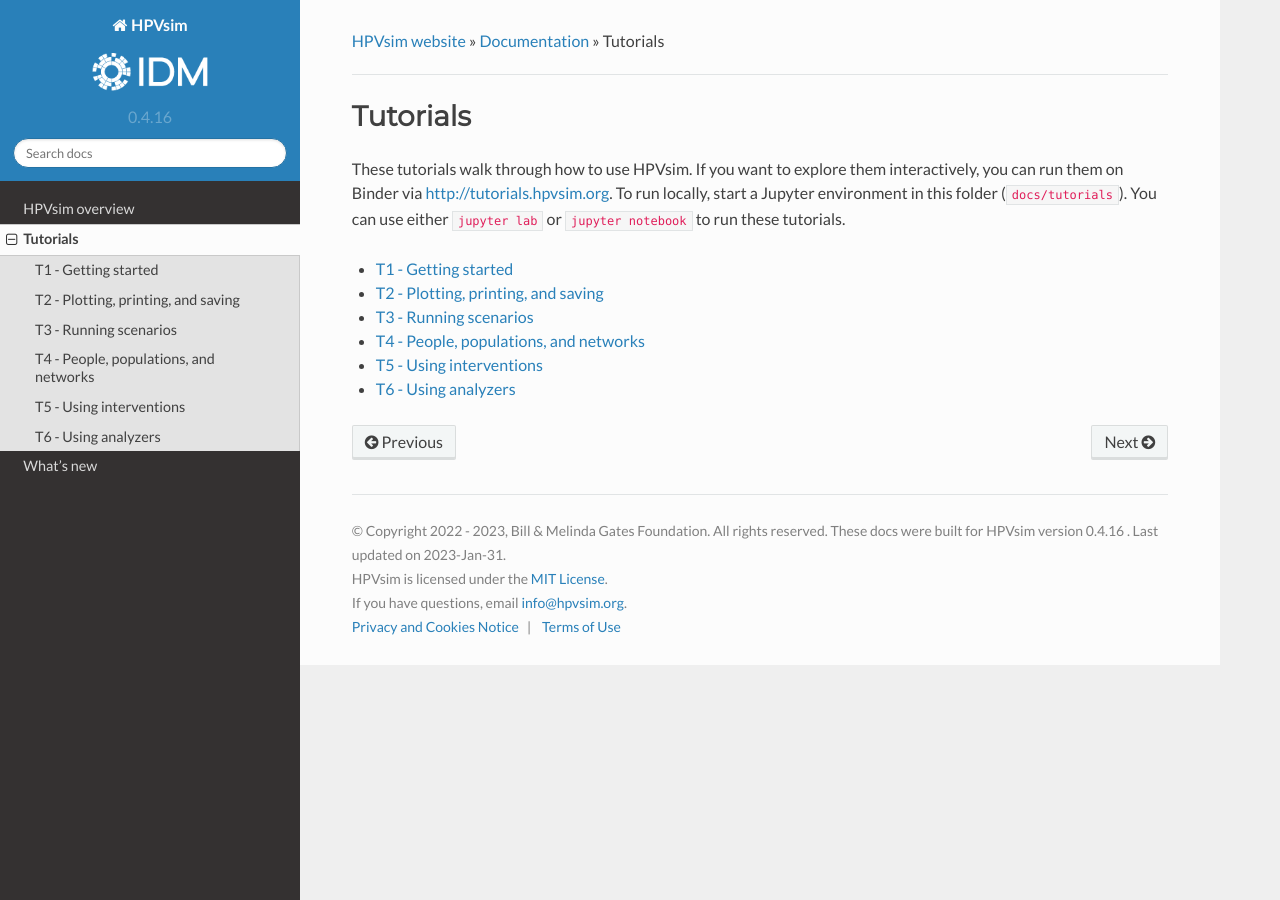
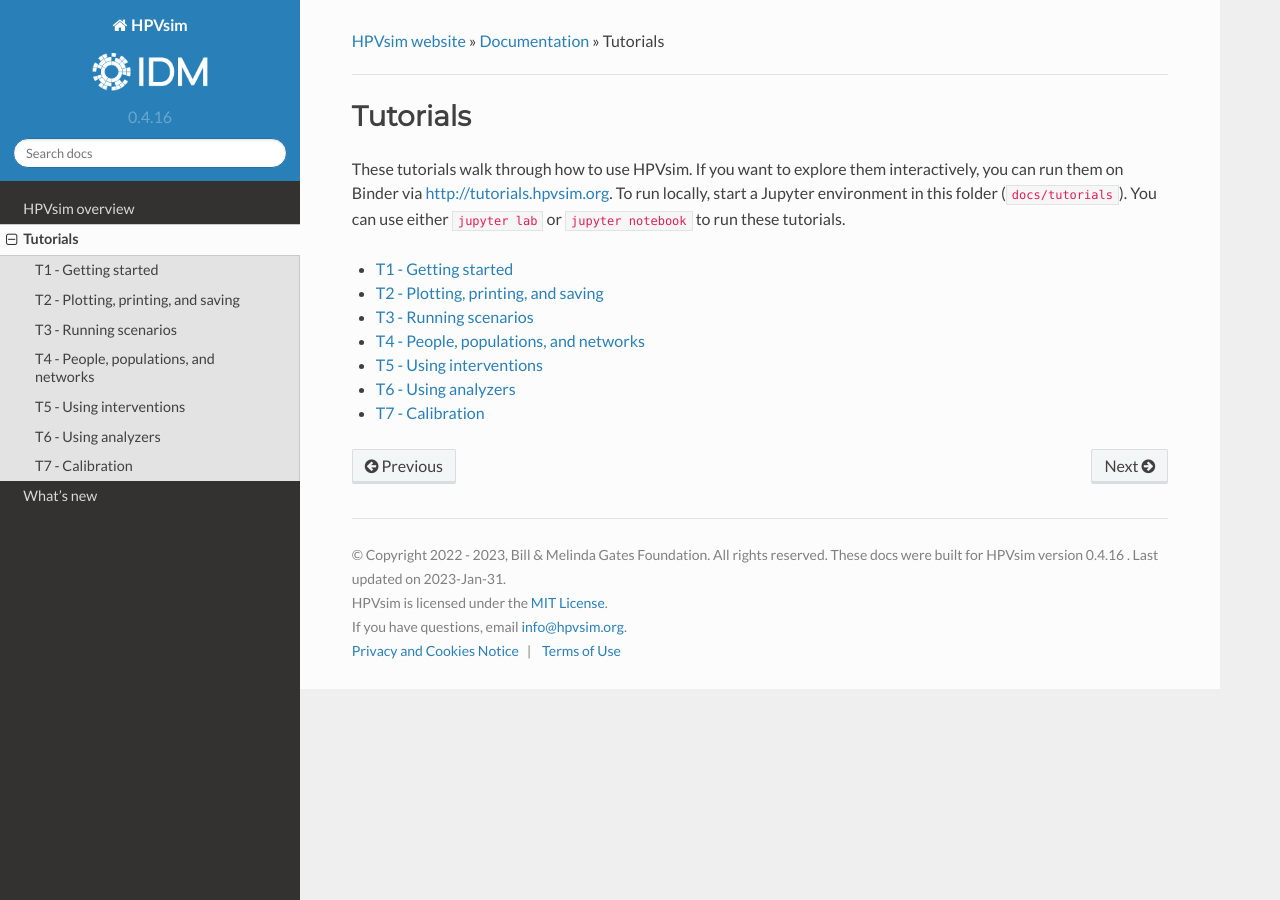
Before and after one commit to InstituteforDiseaseModeling/hpvsim, a Sphinx documentation site: the page built from docs/tutorials.rst, in a window 1280 px wide. Built offline with Sphinx 7.4.7 and the Read the Docs theme 2.0.0, drawn with Linux system fonts in a browser that asks for light colours.

Commit message:
add tut_calibration

```diff
--- a/docs/tutorials.rst
+++ b/docs/tutorials.rst
@@ -9,3 +9,4 @@
     tutorials/tut_people.ipynb
     tutorials/tut_interventions.ipynb
     tutorials/tut_analyzers.ipynb
+    tutorials/tut_calibration.ipynb
```
